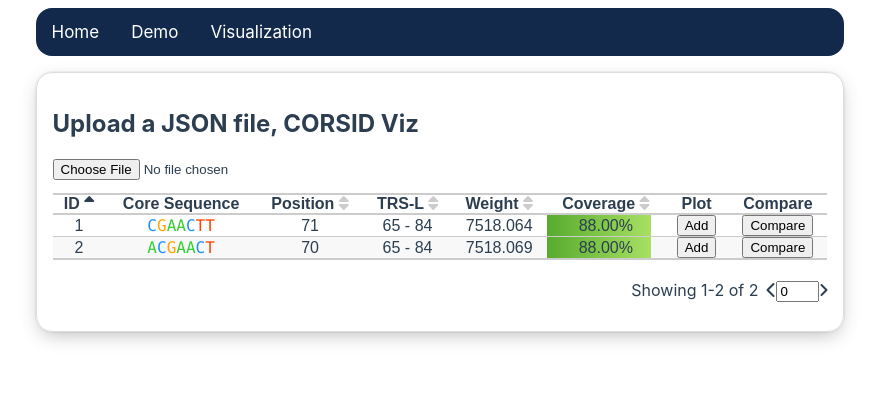
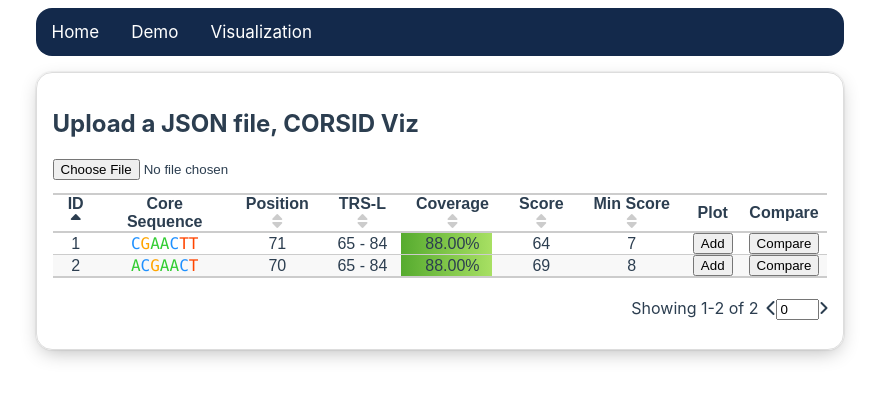
Before and after one commit to elkebir-group/CORSID-viz, a Vue app: page /#/viz in a window 1280 px wide. Shown: the top 398 px of the page, without its empty margins (200-1079 px from the left). Built offline with nearby package versions, Linux system fonts and the light colour scheme.

Commit message:
Different summary table columns for CORSD/CORSID-A json files

```diff
--- a/src/components/Summary.vue
+++ b/src/components/Summary.vue
@@ -7,27 +7,39 @@
       <table>
         <thead>
           <tr class="summary-table-header">
-            <th id="idx" @click="$emit('sort', 'idx')">
+            <th id="idx" @click="sort('idx')">
               ID
               <i :class="currentSort === 'idx' ? class_sorted : 'fas fa-sort dim'"></i>
             </th>
             <th id="core_seq"> Core Sequence </th>
-            <th id="pos" @click="$emit('sort', 'pos')">
+            <th id="pos" @click="sort('pos')">
               Position
               <i :class="currentSort === 'pos' ? class_sorted : 'fas fa-sort dim'"></i>
             </th>
-            <th id="trs_l_start" @click="$emit('sort', 'trs_l_start')">
+            <th id="trs_l_start" @click="sort('trs_l_start')">
               TRS-L
               <i :class="currentSort === 'trs_l_start' ? class_sorted : 'fas fa-sort dim'"></i>
             </th>
-            <th id="weight" @click="$emit('sort', 'weight')">
+
+            <th id="compact" @click="sort('compact')">
+              Coverage
+              <i :class="currentSort === 'compact' ? class_sorted : 'fas fa-sort dim'"></i>
+            </th>
+
+            <th v-if="is_corsid_a" id="weight" @click="sort('weight')">
               Weight
               <i :class="currentSort === 'weight' ? class_sorted : 'fas fa-sort dim'"></i>
             </th>
-            <th id="compact" @click="$emit('sort', 'compact')">
-              Coverage
-              <i :class="currentSort === 'compact' ? class_sorted : 'fas fa-sort dim'"></i>
+            <th v-else id="score" @click="sort('score')">
+              Score
+              <i :class="currentSort === 'weight' ? class_sorted : 'fas fa-sort dim'"></i>
             </th>
+
+            <th v-if="!is_corsid_a" id="min_score" @click="sort('min_score')">
+              Min Score
+              <i :class="currentSort === 'min_score' ? class_sorted : 'fas fa-sort dim'"></i>
+            </th>
+
             <th id="plot"> Plot </th>
             <th id="compare"> Compare </th>
 
@@ -45,11 +57,17 @@
             </td>
             <td> {{ res.pos }} </td>
             <td> {{ res.trs_l_start }} - {{ res.trs_l_end }} </td>
-            <td> {{ parseFloat(res.weight).toFixed(3) }} </td>
+
             <percentage
               :percentage="percentage"
               :percentage_number="res.compact"
             />
+
+            <td v-if="is_corsid_a"> {{ parseFloat(res.weight).toFixed(0) }} </td>
+            <td v-else> {{ res.score }} </td>
+
+            <td v-if="!is_corsid_a"> {{ res.min_score }} </td>
+
             <td>
               <button
                 id="add_solution_card"
@@ -73,7 +91,6 @@
         <input type="text" @keyup.enter="$emit('jumpto',this.idxJump)" v-model="idxJump" placeholder="0" style="width:35px">
         <i class="fas fa-angle-right" @click="$emit('add-idx-shown')"></i>
       </div>
-
     </div>
 </template>
 
@@ -86,6 +103,8 @@ export default {
   data() {
     return {
       idxJump: 0,
+      currentSort: "idx",
+      currentSortDir: "asc",
     }
   },
   props: {
@@ -94,13 +113,18 @@ export default {
     results: Array,
     summarydata: Array,
     idxShown: Number,
-    currentSort: String,
-    currentSortDir: String,
+    is_corsid_a: Boolean,
   },
   methods: {
     percentage(num) {
       return parseFloat(num).toFixed(2)+"%"
-    }
+    },
+    sort(s) {
+      if(s === this.currentSort) {
+        this.currentSortDir = this.currentSortDir==='asc'?'desc':'asc';
+      }
+      this.currentSort = s;
+    },
   },
   computed: {
     sortedSummaryData() {
--- a/src/components/Viz.vue
+++ b/src/components/Viz.vue
@@ -6,9 +6,7 @@
       :sequence="json.sequence"
       :summarydata="summary_data"
       :idxShown="idxShown"
-      :currentSort="currentSort"
-      :currentSortDir="currentSortDir"
-      @sort="sort"
+      :is_corsid_a="json.is_corsid_a"
       @load-data="load_data($event)"
       @add-solution="add_solution($event)"
       @show-as-compare="show_as_compare($event)"
@@ -59,8 +57,6 @@ export default {
   data: () => ({
     idxShown: 0,
     staticIdx: -1,
-    currentSort: 'idx',
-    currentSortDir: 'asc',
     header: ["ORF", "Score", "Core start", "Core end", "Core len", "ORF start", "ORF end", "ORF len"],
     json: {
         "results": [
@@ -482,12 +478,6 @@ export default {
       }
       this.idxShown = (n-1)*10;
     },
-    sort(s) {
-      if(s === this.currentSort) {
-        this.currentSortDir = this.currentSortDir==='asc'?'desc':'asc';
-      }
-      this.currentSort = s;
-    },
   },
   computed: {
     boxes() {
@@ -548,7 +538,7 @@ export default {
     },
     summary_data() {
       return Array.from(this.json.results,
-        ({leader_core_seq,leader_core_start,TRS_L_start,TRS_L_len,weight,compact}, index) => ({
+        ({leader_core_seq,leader_core_start,TRS_L_start,TRS_L_len,weight,compact,bodys}, index) => ({
           "idx": index+1,
           "sample": this.json.name,
           "core_seq": leader_core_seq,
@@ -556,6 +546,8 @@ export default {
           "trs_l_start": TRS_L_start + 1,
           "trs_l_end": TRS_L_start + TRS_L_len + 1,
           "weight": weight,
+          "score": bodys.reduce((a, b) => +a + (+b.score || 0), 0),
+          "min_score": bodys.reduce((a, b) => Math.min(a, b.score || Infinity), Infinity),
           "compact": ((1.0-compact)*100)
         })
       )
```
